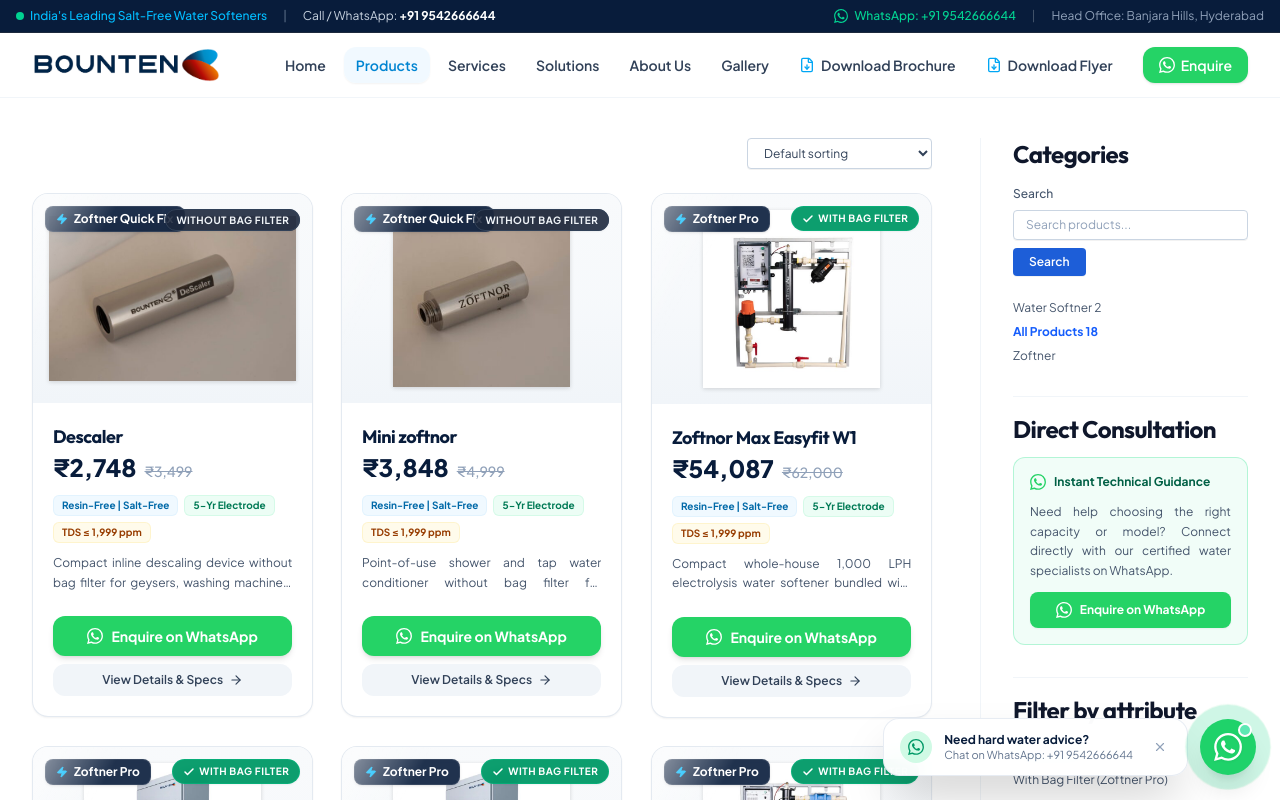
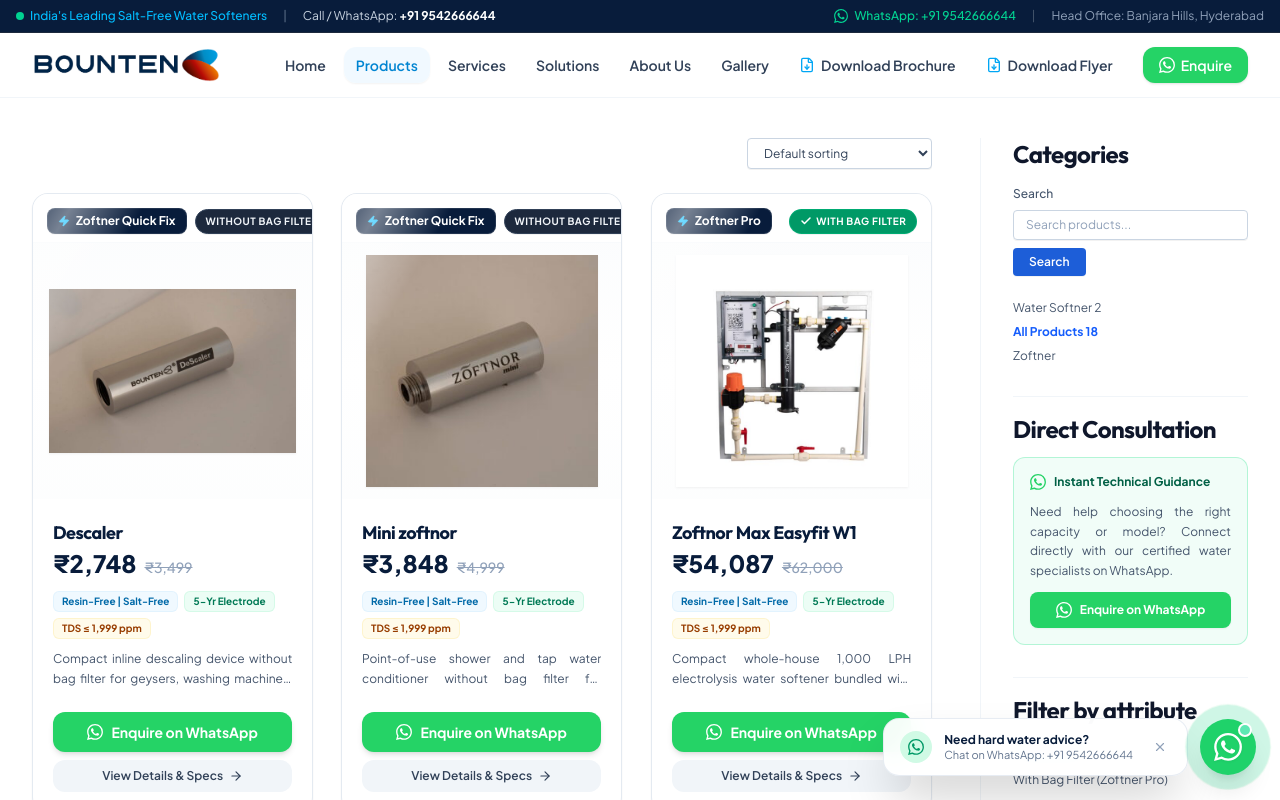
Before and after one commit to ascend-media-labs/Bounten, a React (Vite) app: page /products in a window 1280 px wide. Shown: the top 800 px of the page. Built offline with nearby package versions, Linux system fonts and the light colour scheme.

Commit message:
Fix product card image layout: prevent badge overlap and stop image cropping

```diff
--- a/src/components/ProductCard.jsx
+++ b/src/components/ProductCard.jsx
@@ -10,35 +10,34 @@ export default function ProductCard({ product }) {
 
   return (
     <div className="group bg-white rounded-2xl border border-slate-200/90 hover:border-sky-400 hover-lift shine-sweep shadow-xs hover:shadow-2xl transition-all duration-500 flex flex-col overflow-hidden relative">
-      {/* Product Image Section */}
-      <div className="relative aspect-[4/3] bg-gradient-to-b from-slate-50 via-slate-100/60 to-slate-100 overflow-hidden flex items-center justify-center p-4">
-        {/* Category Pill with smooth hover transition */}
-        <div className="absolute top-3 left-3 z-10">
-          <span className="inline-flex items-center gap-1.5 bg-[#081C3B]/90 backdrop-blur-md text-white font-bold text-xs px-2.5 py-1 rounded-lg shadow-sm border border-white/10 group-hover:bg-[#0B2447] transition-colors">
-            <Zap className="w-3 h-3 text-sky-400 fill-sky-400 animate-pulse" />
-            {product.category}
+      {/* Top Badges Row: Dedicated header so badges NEVER overlap or cut off the product image */}
+      <div className="pt-3.5 px-3.5 pb-2 flex items-center justify-between gap-2 z-10 bg-white border-b border-slate-50">
+        {/* Category Pill */}
+        <span className="inline-flex items-center gap-1.5 bg-[#081C3B] text-white font-bold text-xs px-2.5 py-1 rounded-lg shadow-2xs border border-white/10 shrink-0">
+          <Zap className="w-3 h-3 text-sky-400 fill-sky-400" />
+          <span>{product.category}</span>
         </span>
-        </div>
 
         {/* Bag Filter Status Badge */}
-        <div className="absolute top-3 right-3 z-10">
         {product.hasBagFilter ? (
-            <span className="bg-emerald-600/95 backdrop-blur-xs text-white font-bold text-[10px] uppercase tracking-wider px-2.5 py-1 rounded-full shadow-xs flex items-center gap-1 border border-emerald-400/30 group-hover:scale-105 transition-transform duration-300">
+          <span className="bg-emerald-600 text-white font-bold text-[10px] uppercase tracking-wider px-2.5 py-1 rounded-full shadow-2xs flex items-center gap-1 border border-emerald-400/30 shrink-0">
             <Check className="w-3 h-3 stroke-[3]" />
             <span>With Bag Filter</span>
           </span>
         ) : (
-            <span className="bg-slate-800/90 backdrop-blur-xs text-slate-100 font-bold text-[10px] uppercase tracking-wider px-2.5 py-1 rounded-full shadow-xs border border-slate-700 group-hover:scale-105 transition-transform duration-300">
+          <span className="bg-slate-800 text-slate-100 font-bold text-[10px] uppercase tracking-wider px-2.5 py-1 rounded-full shadow-2xs border border-slate-700 shrink-0">
             Without Bag Filter
           </span>
         )}
       </div>
 
+      {/* Product Image Section: Full Unobstructed Display, Zero Cropping, Zero Cutting */}
+      <div className="relative h-60 sm:h-64 px-4 py-3 flex items-center justify-center bg-gradient-to-b from-slate-50/50 via-white to-slate-50/30 overflow-hidden">
         <Link to={`/products/${product.id}`} className="w-full h-full flex items-center justify-center">
           <img
             src={product.image}
             alt={product.name}
-            className="w-full h-full object-contain transform group-hover:scale-110 transition-transform duration-700 ease-out drop-shadow-sm group-hover:drop-shadow-md"
+            className="max-w-full max-h-full w-auto h-auto object-contain transition-transform duration-300 drop-shadow-xs"
             loading="lazy"
           />
         </Link>
--- a/src/pages/ProductDetails.jsx
+++ b/src/pages/ProductDetails.jsx
@@ -96,27 +96,31 @@ export default function ProductDetails() {
 
             {/* Left: Product Image & Badges (5 cols) */}
             <div className="lg:col-span-5 space-y-4">
-              <div className="relative aspect-square rounded-2xl bg-gradient-to-b from-slate-50 to-slate-100 border border-slate-100 p-8 flex items-center justify-center overflow-hidden shine-sweep group">
-                <span className="absolute top-4 left-4 bg-[#081C3B] text-white text-[11px] font-bold px-3 py-1 rounded-full uppercase tracking-wider shadow-xs">
+              <div className="relative aspect-square rounded-2xl bg-gradient-to-b from-slate-50 to-slate-100 border border-slate-100 p-6 flex flex-col items-center justify-between overflow-hidden group">
+                <div className="w-full flex items-center justify-between z-10">
+                  <span className="bg-[#081C3B] text-white text-[11px] font-bold px-3 py-1 rounded-full uppercase tracking-wider shadow-xs">
                     {product.category}
                   </span>
 
                   {product.hasBagFilter ? (
-                  <span className="absolute top-4 right-4 bg-emerald-600 text-white text-[11px] font-bold px-3 py-1 rounded-full uppercase tracking-wider shadow-xs flex items-center gap-1">
+                    <span className="bg-emerald-600 text-white text-[11px] font-bold px-3 py-1 rounded-full uppercase tracking-wider shadow-xs flex items-center gap-1">
                       <Check className="w-3 h-3 stroke-[3]" />
                       <span>With Bag Filter</span>
                     </span>
                   ) : (
-                  <span className="absolute top-4 right-4 bg-slate-700 text-white text-[11px] font-bold px-3 py-1 rounded-full uppercase tracking-wider shadow-xs">
+                    <span className="bg-slate-700 text-white text-[11px] font-bold px-3 py-1 rounded-full uppercase tracking-wider shadow-xs">
                       Without Bag Filter
                     </span>
                   )}
+                </div>
 
+                <div className="w-full flex-1 flex items-center justify-center p-3">
                   <img
                     src={product.image}
                     alt={product.name}
-                  className="w-full h-full object-contain transform group-hover:scale-108 transition-transform duration-700 ease-out drop-shadow-md"
+                    className="max-w-full max-h-full w-auto h-auto object-contain drop-shadow-md"
                   />
+                </div>
               </div>
 
               {/* Quality Seals Row */}
```
Lines whose indentation alone changed are shown as unchanged.
